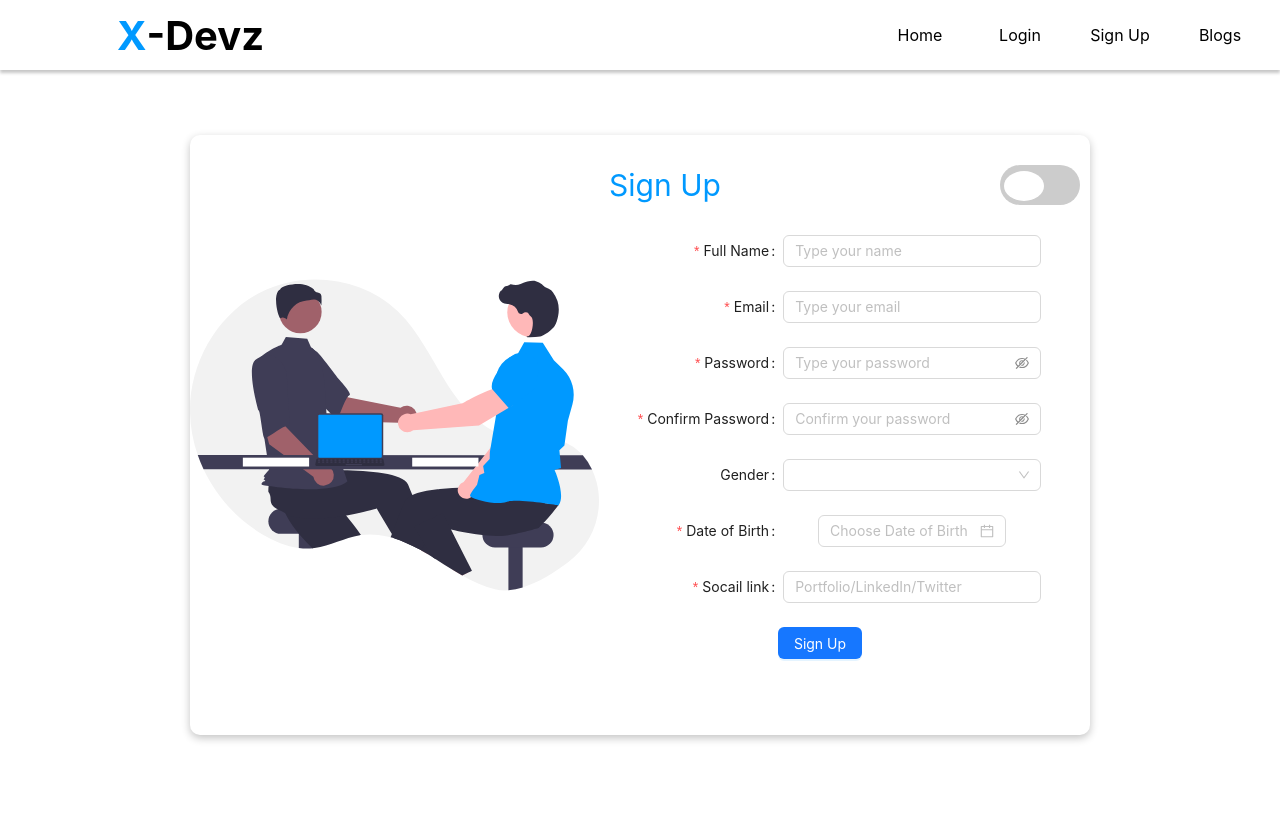
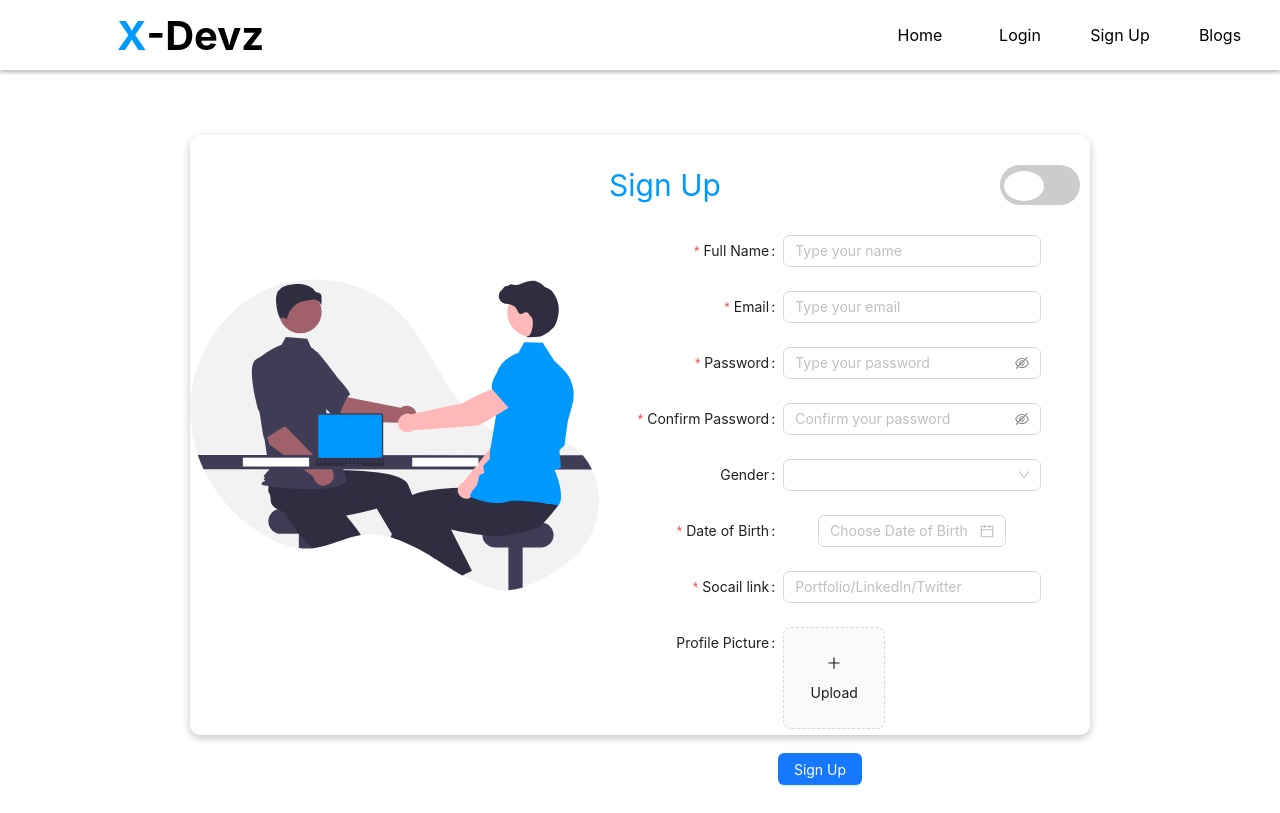
Before and after one commit to RoshanSharmaCodes/DevCommunity, a React (Create React App) app: page /SignUp in a window 1280 px wide. Built offline with nearby package versions, Linux system fonts and the light colour scheme.

Commit message:
signup details size problem

```diff
--- a/src/Component/SignUp/SignUpCard/SignUpCard.jsx
+++ b/src/Component/SignUp/SignUpCard/SignUpCard.jsx
@@ -1,6 +1,7 @@
 import React from "react"
 import "./SignUpCard.css"
 import SignUpMentor from "./SignUpMentor/SignUpMentor"
+import SignUpCandidate from "./SignUpCandidate/SignUpCandidate"
 
 const SignUpCard = () => {
   return (
--- a/src/Component/SignUp/SignUpCard/SignUpMentor/SignUpMentor.jsx
+++ b/src/Component/SignUp/SignUpCard/SignUpMentor/SignUpMentor.jsx
@@ -1,7 +1,17 @@
 import React from 'react'
-import { Form, Button, DatePicker, Input, Select } from 'antd'
+import { Form, Button, DatePicker, Input, Select, Upload } from 'antd'
+import { PlusOutlined } from '@ant-design/icons';
 
 const SignUpMentor = () => {
+
+  const normFile = (e) => {
+    if (Array.isArray(e)) {
+      return e;
+    }
+    return e?.fileList;
+  };
+
+
   return (
     <div>
       <Form labelCol={{ span: 10}} >
@@ -93,6 +103,15 @@ const SignUpMentor = () => {
             <Input placeholder="Portfolio/LinkedIn/Twitter" />
         </Form.Item>
 
+        <Form.Item label="Profile Picture" valuePropName="fileList" getValueFromEvent={normFile}>
+          <Upload action="/upload.do" listType="picture-card">
+            <div>
+              <PlusOutlined />
+              <div style={{ marginTop: 8 }}>Upload</div>
+            </div>
+          </Upload>
+        </Form.Item>
+
         <Form.Item className='submit'>
             <Button type="primary" htmlType='submit'>
                 Sign Up
```
